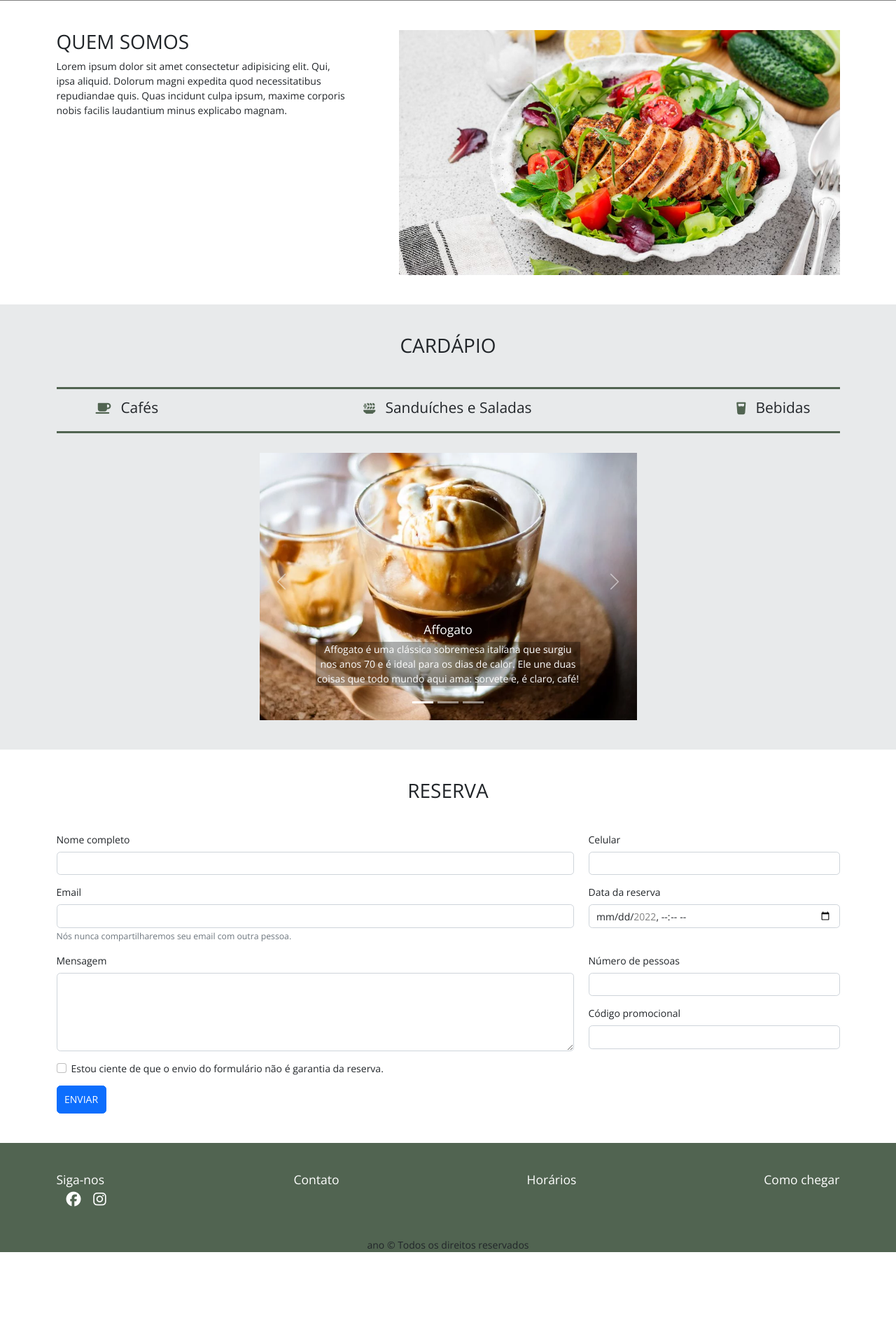
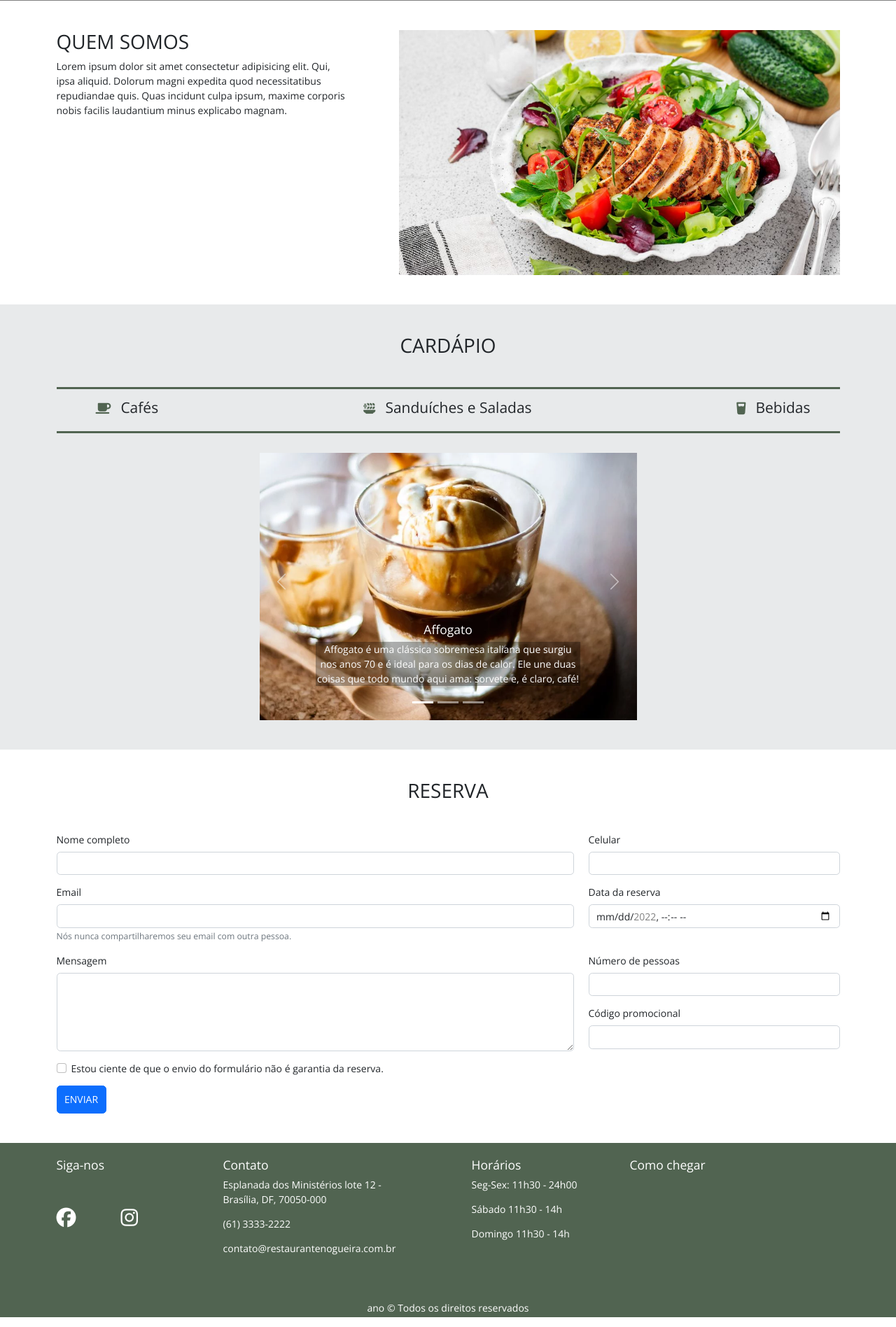
Before and after one commit to NogueiraMatos/bootstrap-php, a PHP site: page / in a window 1280 px wide. Shown: the part 447-2343 px from the top of the page at 70% size. Before the commit the page ends 2236 px from the top, so only its background shows below. Run offline with PHP 8.4, Linux system fonts and the light colour scheme; some libraries are stand-ins or nearby versions; grey boxes are pictures that could not be loaded.

Commit message:
layout pronto

```diff
--- a/restaurante-nogueira/css/app.css
+++ b/restaurante-nogueira/css/app.css
@@ -67,6 +67,10 @@ footer {
   color: #FFF;
 }
 
+.footer_contact {
+  width: 20rem;
+}
+
 .about {
   height: 25rem;
   width: 30rem;
--- a/restaurante-nogueira/index.html
+++ b/restaurante-nogueira/index.html
@@ -191,25 +191,34 @@
     <footer>
         <div class="container">
             <div class="d-flex justify-content-between">
-                <div class="py-5">
-                    <h5 class="footer_topics">Siga-nos</h5>
-                    <i class="fa-brands fa-facebook mx-3 fs-4"></i>
-                    <i class="fa-brands fa-instagram fs-4"></i>
+                <div class="py-4 mb-5 d-flex row">
+                    <h5 class="footer_topics pb-1">Siga-nos</h5>
+                    <i class="fa-brands fa-facebook fs-2 col"></i>
+                    <i class="fa-brands fa-instagram fs-2 col"></i>
                 </div>
-                <div class="py-5">
-                    <h5 class="footer_topics">Contato</h5>
+                <div class="py-4 footer_topics footer_contact">
+                    <h5>Contato</h5>
+                    <p>Esplanada dos Ministérios lote 12 - Brasília, DF, 70050-000</p>
+                    <p>(61) 3333-2222</p>
+                    <p>contato@restaurantenogueira.com.br</p>
                 </div>
-                <div class="py-5">
-                    <h5 class="footer_topics">Horários</h5>
+                <div class="py-4 footer_topics">
+                    <h5>Horários</h5>
+                    <p>Seg-Sex: 11h30 - 24h00</p>
+                    <p>Sábado 11h30 - 14h</p>
+                    <p>Domingo 11h30 - 14h</p>
                 </div>
-                <div class="py-5">
+                <div class="py-4">
                     <h5 class="footer_topics">Como chegar</h5>
+                    <div>
+                        <iframe src="https://www.google.com/maps/embed?pb=!1m18!1m12!1m3!1d6456.517133600096!2d-47.87604230568438!3d-15.800365075410953!2m3!1f0!2f0!3f0!3m2!1i1024!2i768!4f13.1!3m3!1m2!1s0x0%3A0x55fbb231e9698d19!2sCatedral%20Metropolitana%20Nossa%20Senhora%20Aparecida!5e0!3m2!1spt-PT!2sbr!4v1658411979721!5m2!1spt-PT!2sbr" width="100%" height="100%" style="border:0;" allowfullscreen="" loading="lazy" referrerpolicy="no-referrer-when-downgrade"></iframe>
+                    </div>
                 </div>
             </div>
         </div>
         <div>
             <div>
-                <p class="text-center">ano © Todos os direitos reservados</p>
+                <p class="text-center pb-1 footer_topics">ano © Todos os direitos reservados</p>
             </div>
         </div>
     </footer>
--- a/restaurante-nogueira/sass/2-layouts/_footer.sass
+++ b/restaurante-nogueira/sass/2-layouts/_footer.sass
@@ -7,3 +7,6 @@ footer
 
 .footer_topics
     color: variables.$light-color
+
+.footer_contact
+    width: 20rem
```
Also changed, not shown: 1 other file.
